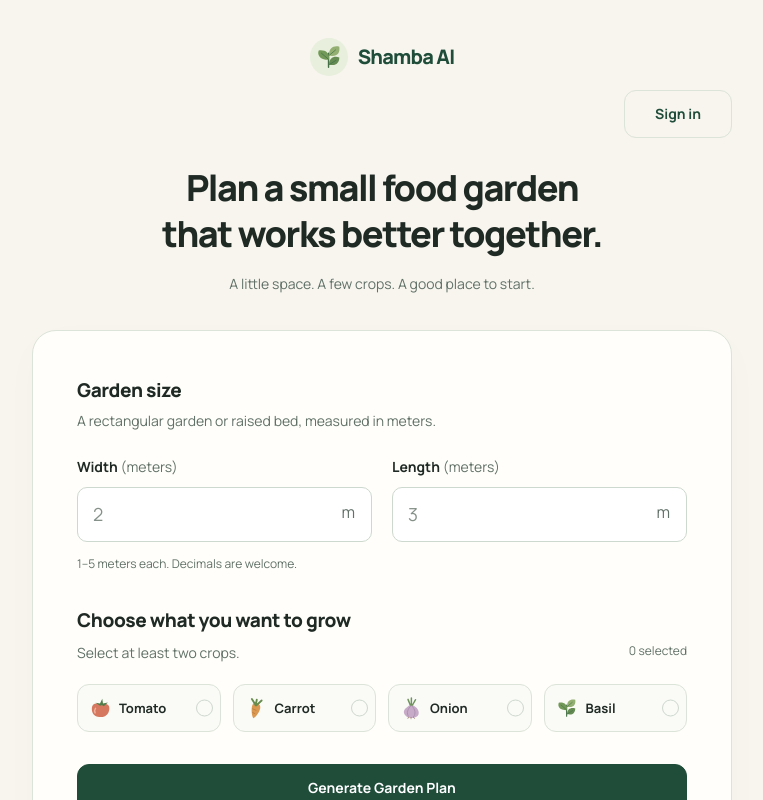
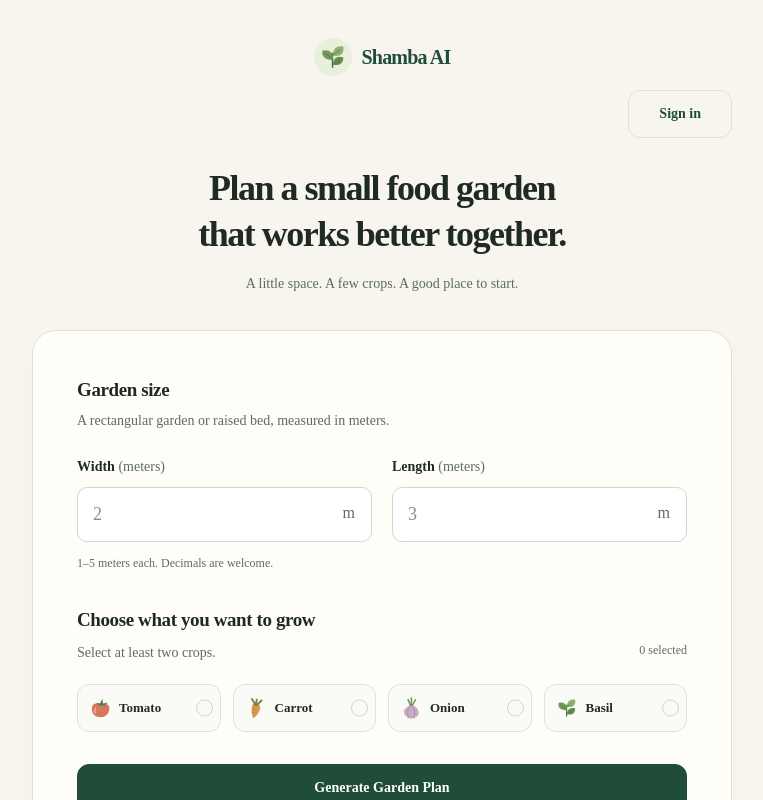
Before and after one commit to kajugadaniels/shamba-ai, a Next.js app: page / in a window 1280 px wide. Shown: the top 800 px of the page, without its empty margins (258-1021 px from the left). Built offline with nearby package versions, Linux system fonts and the light colour scheme; no server answers.

Commit message:
style(globals): define flat premium tokens, radii and easing

```diff
--- a/src/app/globals.css
+++ b/src/app/globals.css
@@ -1,29 +1,60 @@
 :root {
+  /* Brand */
   --forest: #1f4d3a;
+  --forest-deep: #163a2c;
+  --forest-ink: #10291f;
   --leaf: #6f9e55;
+  --sprout: #c9dfb3;
+  --leaf-soft: #e3eed8;
+  --leaf-tint: #f0f5ea;
+  /* Ground */
   --cream: #f7f5ee;
+  --paper: #fffdf8;
+  --surface: #fffdf8;
+  --sand: #efe8d8;
   --soil: #8a6746;
+  --soil-deep: #5a3f2c;
+  --clay: #c96f4f;
+  --sun: #ecc15b;
+  /* Text and lines */
   --text: #202a25;
-  --muted: #617168;
-  --border: #dce3d8;
-  --surface: #fffefa;
+  --muted: #5d6c63;
+  --border: #dde3d6;
+  --border-strong: #c7d2c1;
+  /* States */
   --error: #a4352c;
+  --error-soft: #fbeee9;
+  --error-line: #e6c0b5;
   --warning: #785515;
+  --warning-soft: #faf2de;
+  --warning-line: #e0c88f;
+  /* Shape and rhythm */
   --button-height: 48px;
   --button-radius: 12px;
+  --radius-sm: 12px;
+  --radius-md: 18px;
+  --radius-lg: 28px;
+  --page-width: 1180px;
+  --ease-out: cubic-bezier(.2, .8, .2, 1);
+  --ease-spring: cubic-bezier(.34, 1.56, .64, 1);
+  --font-sans: var(--font-manrope), ui-sans-serif, system-ui, sans-serif;
 }
 * { box-sizing: border-box; }
-html { color-scheme: light; }
-body { margin: 0; background: var(--cream); color: var(--text); font-family: var(--font-manrope), sans-serif; line-height: 1.6; }
-button, input { font: inherit; }
+html { color-scheme: light; -webkit-text-size-adjust: 100%; }
+body { margin: 0; min-height: 100dvh; background: var(--cream); color: var(--text); font-family: var(--font-sans); line-height: 1.6; -webkit-font-smoothing: antialiased; -moz-osx-font-smoothing: grayscale; }
+button, input { font: inherit; color: inherit; }
 button { cursor: pointer; }
 button:disabled { cursor: not-allowed; }
-button, input { -webkit-tap-highlight-color: transparent; }
-:focus-visible { outline: 3px solid var(--forest); outline-offset: 4px; }
+button, input, label { -webkit-tap-highlight-color: transparent; }
+:focus-visible { outline: 3px solid var(--forest); outline-offset: 3px; }
 input:focus-visible { outline-offset: 2px; }
-h1, h2, h3, p { margin: 0; }
+h1, h2, h3, h4, p, figure, dl, dd { margin: 0; }
+h1, h2, h3 { text-wrap: balance; }
+p { text-wrap: pretty; }
+ul, ol { margin: 0; padding: 0; }
 svg { display: block; }
-::selection { background: #d8e8ce; }
+img { max-width: 100%; }
+::selection { background: var(--sprout); color: var(--forest-ink); }
 .sr-only { position: absolute; width: 1px; height: 1px; padding: 0; margin: -1px; overflow: hidden; clip: rect(0,0,0,0); white-space: nowrap; border: 0; }
 @media (prefers-reduced-motion: reduce) {
   *, *::before, *::after { animation-duration: 0.01ms !important; animation-iteration-count: 1 !important; transition-duration: 0.01ms !important; scroll-behavior: auto !important; }
```
